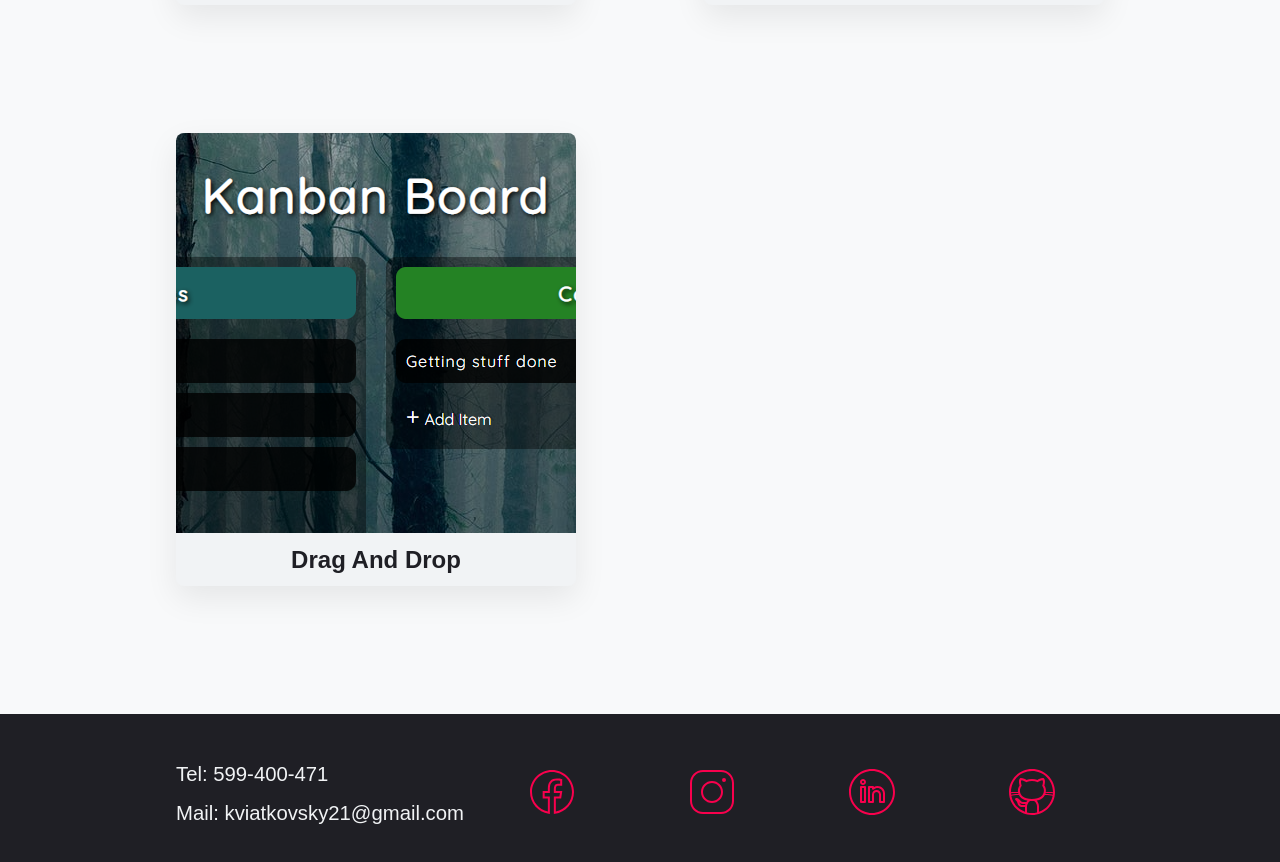
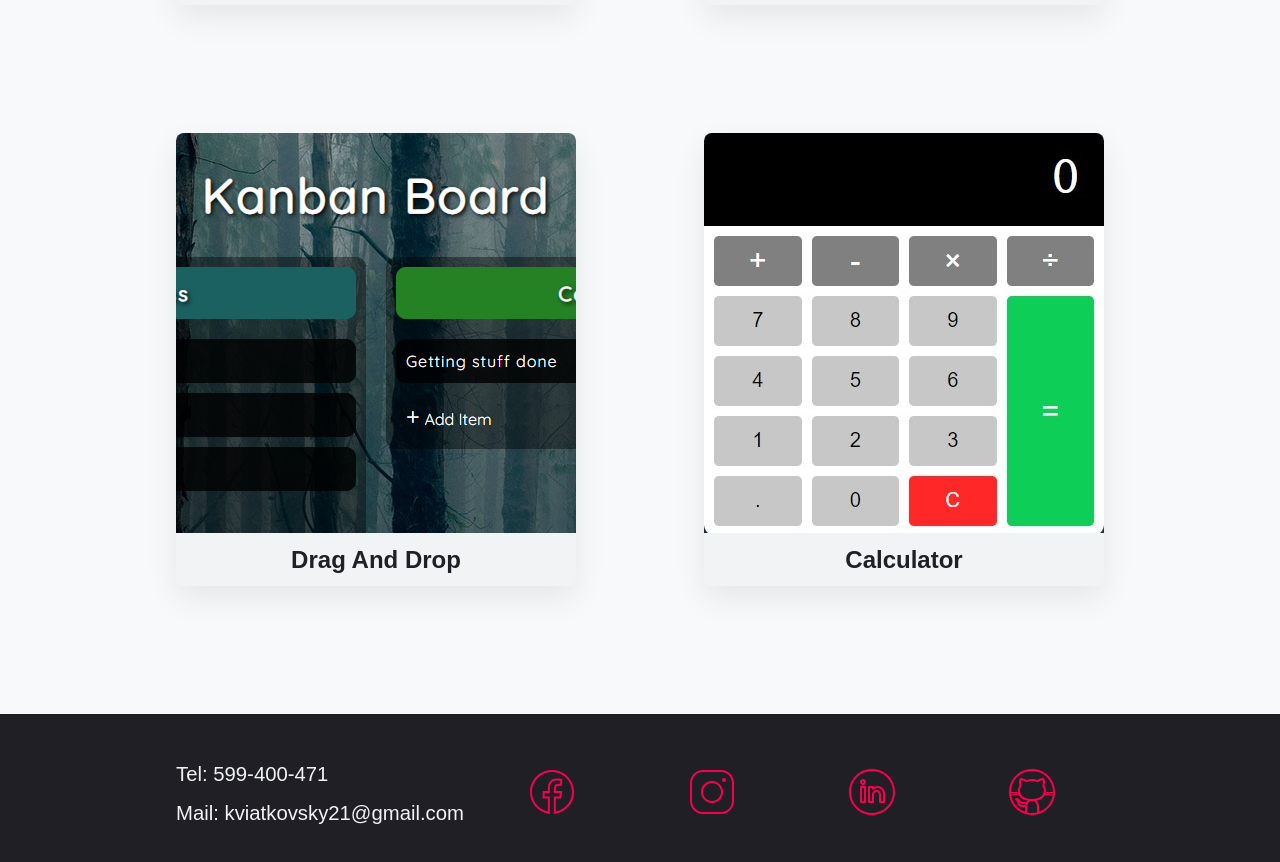
Before and after one commit to Kviatkovski/Portfolio-project, a React (Create React App) app: page / in a window 1280 px wide. Shown: the part 5960-6822 px from the top of the page. Built offline with nearby package versions, Linux system fonts and the light colour scheme.

Commit message:
adding calculator project

```diff
--- a/src/components/main/Main.js
+++ b/src/components/main/Main.js
@@ -142,6 +142,13 @@ const projects = [
     type: "js",
     id: 19,
   },
+  {
+    name: "Calculator",
+    image: "../../assets/images/img-20.jpg",
+    url: "https://lukas-calculator.netlify.app/",
+    type: "js",
+    id: 20,
+  },
 ];
 
 const Main = () => {
```
Also changed, not shown: src/assets/images/img-20.jpg (added).
